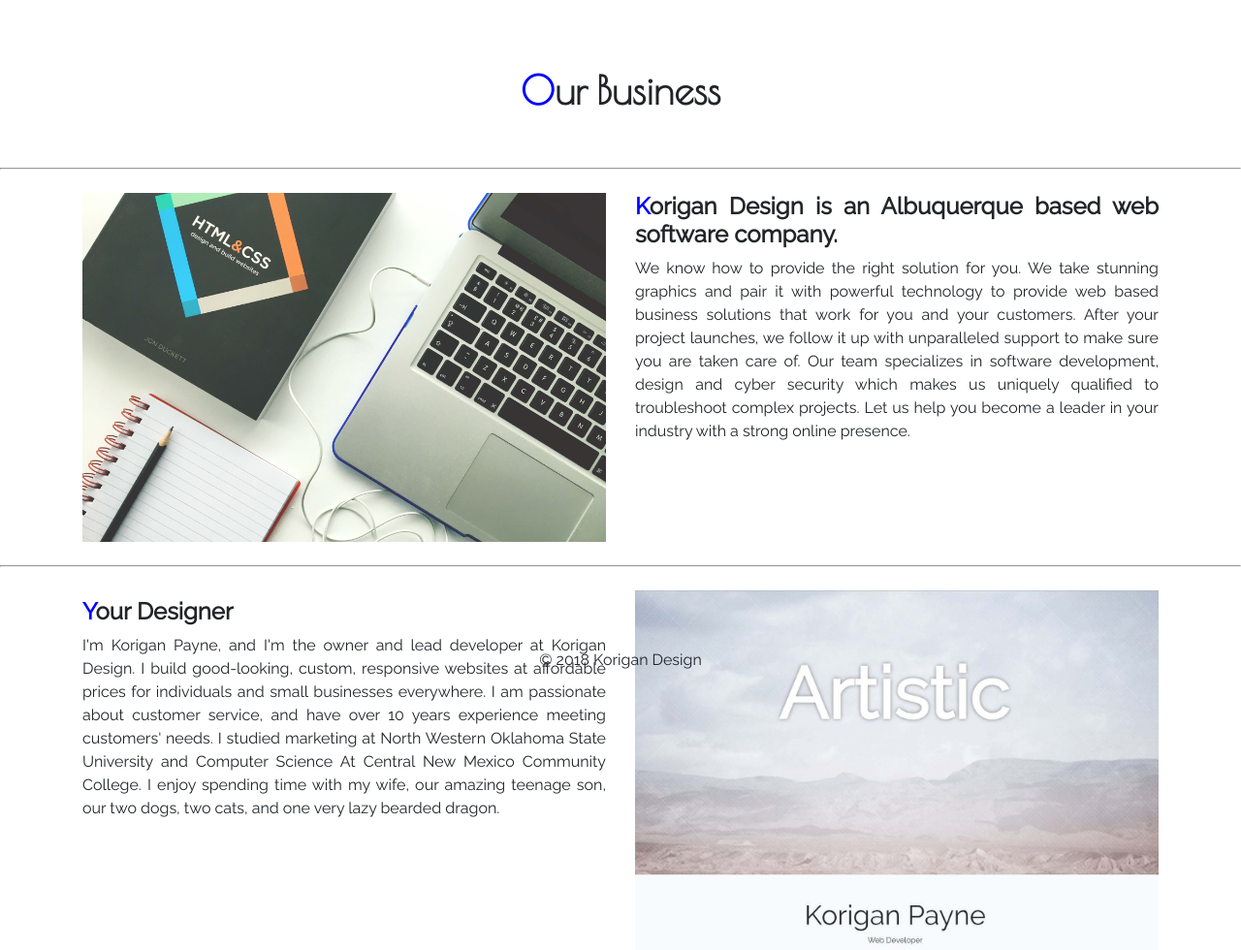
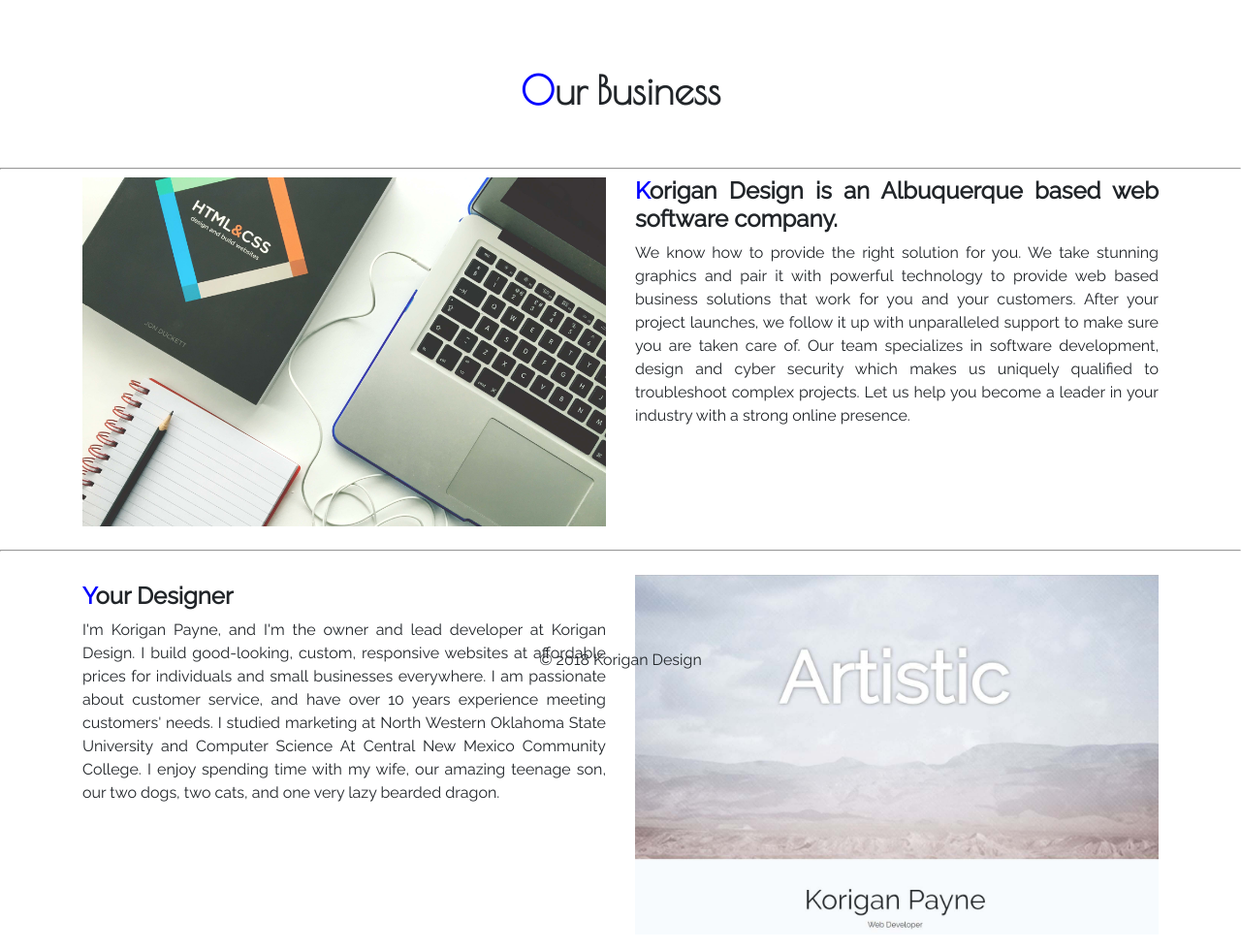
Before and after one commit to Koriganp/korigandesign, a PHP site: page /about/index.php in a window 1280 px wide. Shown: the part 91-1071 px from the top of the page at 97% size. After the commit the page ends 1050 px from the top, so only its background shows below. Run offline with PHP 8.4, Linux system fonts and the light colour scheme; some libraries are stand-ins or nearby versions.

Commit message:
Fixed spacing

```diff
--- a/about/index.php
+++ b/about/index.php
@@ -20,7 +20,7 @@ require_once("../php/partials/head-utils.php");
 	</div>
 	<hr>
 
-	<div class="container my-4">
+	<div class="container mb-4">
 		<div class="row">
 			<div class="col-md-6 col-sm-12">
 				<img src="<?php echo $PREFIX;?>images/web-developer.jpg" alt="Web Design" class="about-image">
```
